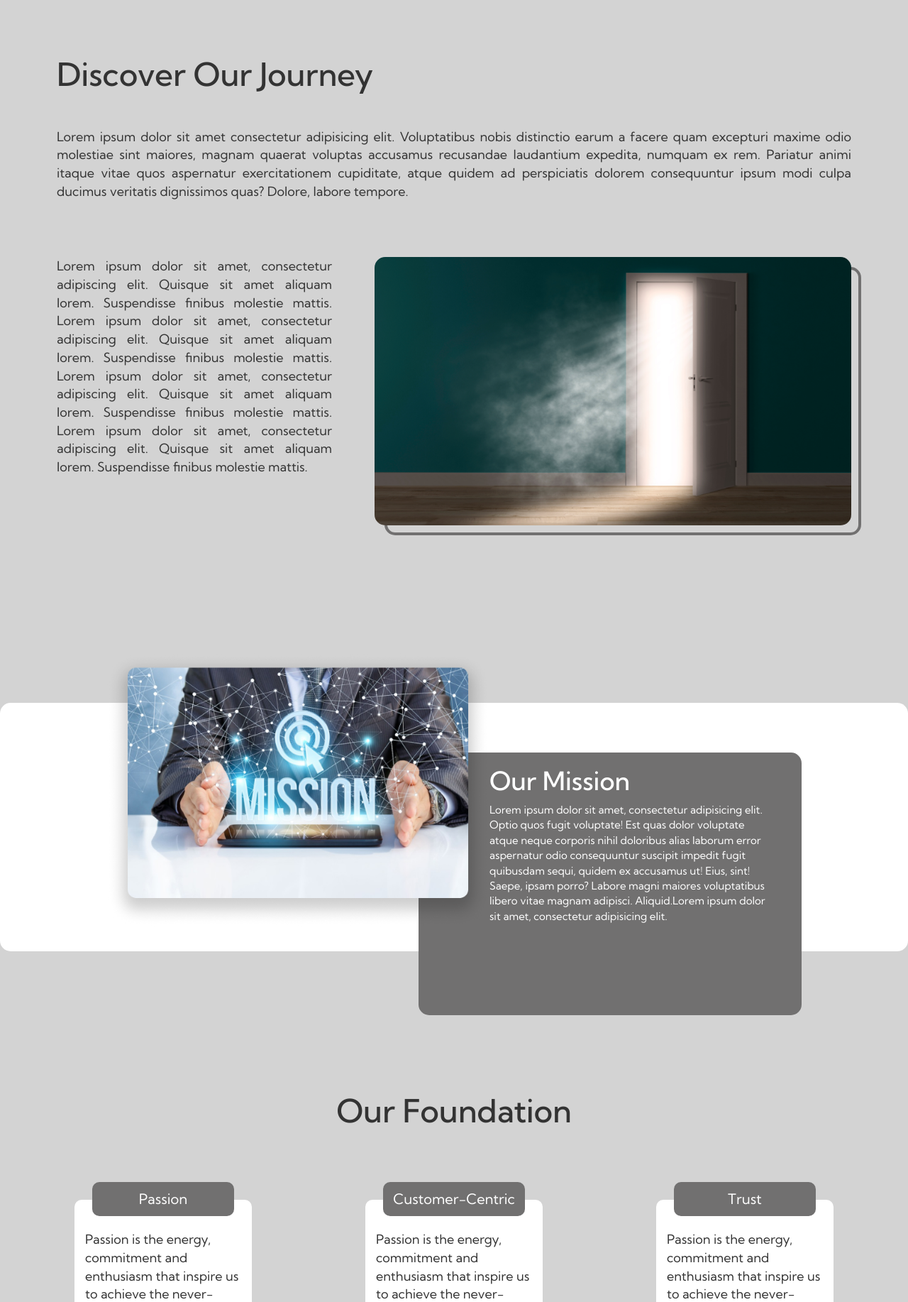
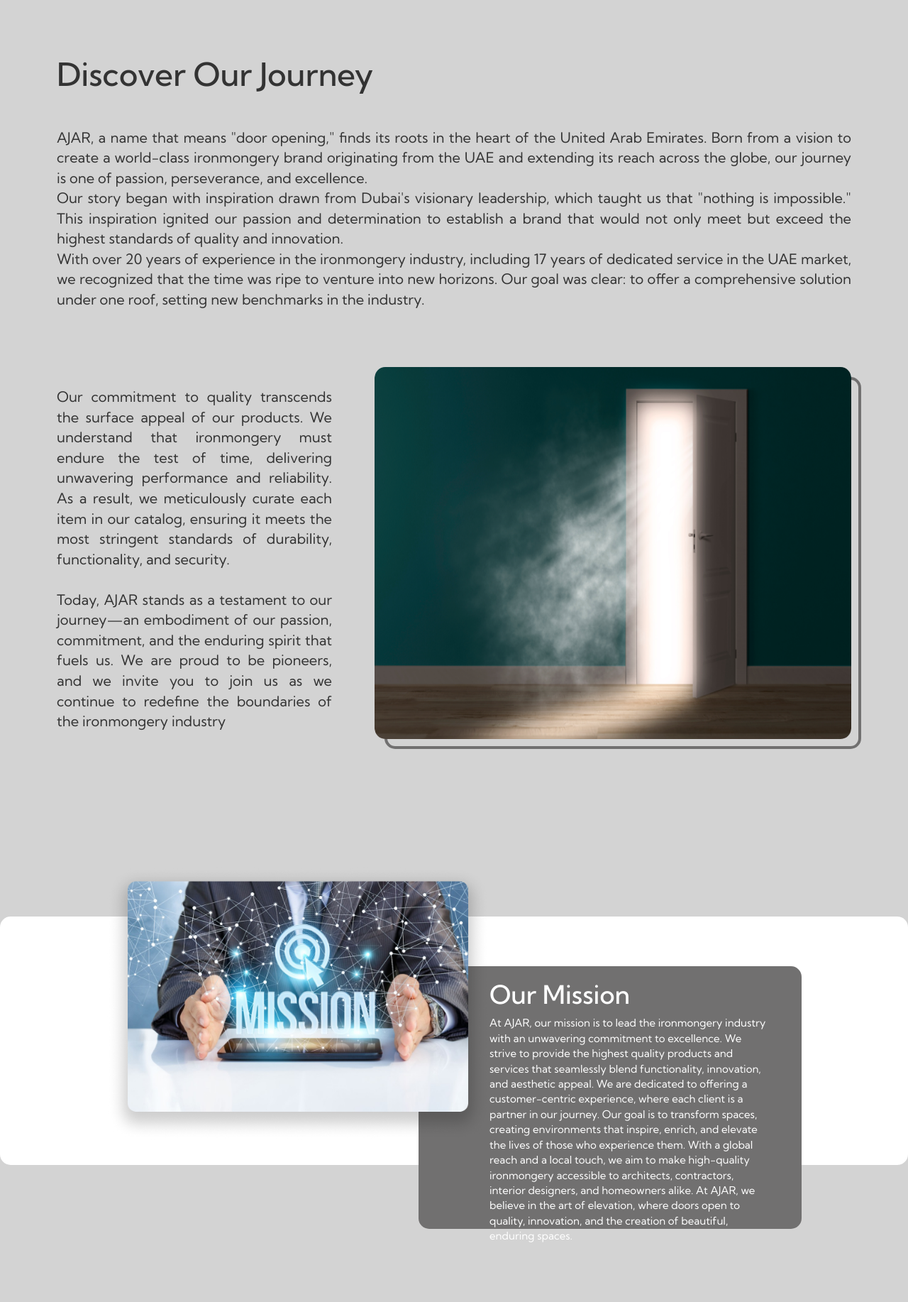
Before and after one commit to ismailbohra/Ajar-me, a CodeIgniter app: page /PHP-commerce/About/Company in a window 1280 px wide. Shown: the part 90-1924 px from the top of the page at 71% size. Run offline with CodeIgniter, Linux system fonts and the light colour scheme.

Commit message:
about us text

```diff
--- a/application/views/About/Company.php
+++ b/application/views/About/Company.php
@@ -1,4 +1,3 @@
-
 <style>
     .company-container {
         width: 100%;
@@ -22,6 +21,7 @@
     .company-heading h1 {
         font-size: 45px;
         margin-bottom: 5rem;
+
         @media screen and (max-width:800px) {
             font-size: 35px;
         }
@@ -37,7 +37,7 @@
         @media screen and (max-width:800px) {
             flex-direction: column-reverse;
             gap: 5rem;
-            margin:0rem 3rem;
+            margin: 0rem 3rem;
         }
     }
 
@@ -50,7 +50,7 @@
     }
 
     .story_text {
-        font-size: 18px;
+        font-size: 20px;
         text-align: justify;
 
         @media screen and (max-width:500px) {
@@ -69,268 +69,336 @@
         }
     }
 
-    .company-mission{
+    .company-mission {
         margin-top: 25rem;
         margin-bottom: 20rem;
+
         @media screen and (max-width:500px) {
             margin-top: 15rem;
         }
     }
-    .mission-background{
+
+    .mission-background {
         width: 100%;
-        height:350px;
-        display:flex;
+        height: 350px;
+        display: flex;
         justify-content: center;
-        background-color:white;
-        border-radius:15px;
-        position:relative;
-        padding:0rem 10rem;
+        background-color: white;
+        border-radius: 15px;
+        position: relative;
+        padding: 0rem 10rem;
+
         @media screen and (max-width:1200px) {
-            padding:0rem 3rem;
+            padding: 0rem 3rem;
+
             @media screen and (max-width:900px) {
-                padding:0rem 3rem 0rem 1rem;
+                padding: 0rem 3rem 0rem 1rem;
+
                 @media screen and (max-width:768px) {
-                    padding:0rem 3rem;
+                    padding: 0rem 3rem;
                 }
             }
         }
     }
-    .mission-img-div{
-        width:50%;
-        max-width:670px;
-        height:110%;
-        margin-top:-7rem;
-        margin-right:-10rem;
-        z-index:5;
+
+    .mission-img-div {
+        width: 50%;
+        max-width: 670px;
+        height: 110%;
+        margin-top: -7rem;
+        margin-right: -10rem;
+        z-index: 5;
+
         @media screen and (max-width:1000px) {
-            width:60%;
+            width: 60%;
+
             @media screen and (max-width:768px) {
-                margin:auto;
+                margin: auto;
                 margin-top: -18rem;
                 width: 100%;
-                position:absolute;
+                position: absolute;
             }
         }
+
         @media screen and (max-width:500px) {
-            height:80%;
+            height: 80%;
             margin-top: -10rem;
         }
     }
-    .mission-img{
-        height:100%;
-        width:100%;
+
+    .mission-img {
+        height: 100%;
+        width: 100%;
     }
-    .mission-div{
-        width:50%;
-        max-width:670px;
-        height:auto;
-        margin-top:7rem;
+
+    .mission-div {
+        width: 50%;
+        max-width: 670px;
+        height: auto;
+        margin-top: 7rem;
         margin-bottom: -9rem;
-        padding-left:10rem;
-        padding-right:5rem;
-        background-color:#717070;
-        color:white;
-        border-radius:15px;
-        font-size:15px;
+        padding-left: 10rem;
+        padding-right: 5rem;
+        background-color: #717070;
+        color: white;
+        border-radius: 15px;
+        font-size: 15px;
+
         @media screen and (max-width:1000px) {
-            padding-right:2rem;
-            width:60%;
+            padding-right: 2rem;
+            width: 60%;
+
             @media screen and (max-width:768px) {
                 width: 90%;
-                position:absolute;
-                padding:2rem 3rem;
+                position: absolute;
+                padding: 2rem 3rem;
                 margin: 0rem;
-                top:60%;
+                top: 60%;
             }
         }
     }
-    .mission-div h1{
+
+    .mission-div h1 {
         @media screen and (max-width:500px) {
-            font-size:35px;
+            font-size: 35px;
         }
     }
-    .company-foundation{
-        padding:0rem 5rem;
+
+    .company-foundation {
+        margin-top: 5rem;
+        padding: 0rem 5rem;
+
         @media screen and (max-width:400px) {
-            padding:0rem;
+            padding: 0rem;
         }
     }
-    .foundation-heading{
+
+    .foundation-heading {
         margin-bottom: 5rem;
     }
-    .foundation-heading h1{
-        font-size:45px;
-        text-align:center;
+
+    .foundation-heading h1 {
+        font-size: 45px;
+        text-align: center;
+
         @media screen and (max-width:500px) {
-            padding-top:10rem;
-            font-size:35px;
+            padding-top: 10rem;
+            font-size: 35px;
+
             @media screen and (max-width:350px) {
-                padding-top:25rem;
+                padding-top: 25rem;
             }
         }
     }
-    .foundation-cards{
+
+    .foundation-cards {
         display: grid;
         grid-template-columns: repeat(auto-fill, minmax(280px, 1fr));
         place-items: center;
         gap: 5rem;
         margin-top: 5rem;
-        max-width:1260px;
-        margin:auto;
+        max-width: 1260px;
+        margin: auto;
+
         @media screen and (max-width:1200px) {
             grid-template-columns: repeat(auto-fill, minmax(250px, 1fr));
         }
     }
-    .foundation-card{
-        background-color:white;
-        border-radius:1rem;
-        width:250px;
+
+    .foundation-card {
+        background-color: white;
+        border-radius: 1rem;
+        width: 250px;
         margin-top: 5rem;
     }
-    .foundation-card-heading{
-        width:200px;
-        border-radius:1rem;
-        background-color:#717070;
-        padding:1rem 0rem;
-        text-align:center;
-        color:white;
-        margin:auto;
-        font-size:20px;
-        margin-top:-2.5rem;
+
+    .foundation-card-heading {
+        width: 200px;
+        border-radius: 1rem;
+        background-color: #717070;
+        padding: 1rem 0rem;
+        text-align: center;
+        color: white;
+        margin: auto;
+        font-size: 20px;
+        margin-top: -2.5rem;
     }
-    .foundation-card-body{
-        padding:2rem 1.5rem 10rem 1.5rem;
-        font-size:18px;
+
+    .foundation-card-body {
+        padding: 2rem 1.5rem 10rem 1.5rem;
+        font-size: 18px;
     }
-    .company-founder{
+
+    .company-founder {
         margin-top: 15rem;
     }
-    .founder-heading{
-        margin-left:5rem;
+
+    .founder-heading {
+        margin-left: 5rem;
         margin-bottom: 15rem;
+
         @media screen and (max-width:500px) {
-            margin-left:2rem;
-            margin-right:2rem;
+            margin-left: 2rem;
+            margin-right: 2rem;
         }
     }
-    .founder-heading h1{
-        font-size:45px;
+
+    .founder-heading h1 {
+        font-size: 45px;
+
         @media screen and (max-width:500px) {
-            text-align:center;
-            font-size:35px;
+            text-align: center;
+            font-size: 35px;
         }
     }
-    .founder-div{
-        width:60%;
-        display:flex;
-        background-color:white;
-        border-radius:2rem;
+
+    .founder-div {
+        width: 60%;
+        display: flex;
+        background-color: white;
+        border-radius: 2rem;
         margin-bottom: 15rem;
-        min-height:300px;
+        min-height: 300px;
+
         @media screen and (max-width:1200px) {
-            width:70%;
+            width: 70%;
+
             @media screen and (max-width:768px) {
-                flex-direction:column;
+                flex-direction: column;
                 width: 80%;
             }
         }
     }
-    .founder-img-div{
-        border:5px solid #717070;
-        border-radius:2rem;
-        height:320px;
-        @media screen and (max-width:768px) {
-            width:100%;
-        }
-    }
-    .founder-img{
-        height:100%;
-        object-fit:cover;
-        border-radius:2rem;
+
+    .founder-img-div {
+        border: 5px solid #717070;
+        border-radius: 2rem;
+        height: 320px;
+
         @media screen and (max-width:768px) {
             width: 100%;
         }
     }
-    .founder-text{
-        padding:2rem;
-        display:flex;
-        align-items: center;
-        font-size:18px;
-        @media screen and (max-width:1000px) {
-            font-size:15px;
+
+    .founder-img {
+        height: 100%;
+        object-fit: cover;
+        border-radius: 2rem;
+
+        @media screen and (max-width:768px) {
+            width: 100%;
         }
     }
-    .founder-text p{
-        margin:0;
-    }
-    .even-founder{
-        margin-left:auto;
-    }
-    .odd-founder{
-        @media screen and (max-width:768px) {
-            flex-direction:column-reverse;
+
+    .founder-text {
+        padding: 2rem;
+        display: flex;
+        align-items: center;
+        font-size: 18px;
+
+        @media screen and (max-width:1000px) {
+            font-size: 15px;
         }
     }
-    .even-founder .founder-img-div{
-        margin-top:-5rem;
-        margin-left:-15rem;
+
+    .founder-text p {
+        margin: 0;
+    }
+
+    .even-founder {
+        margin-left: auto;
+    }
+
+    .odd-founder {
+        @media screen and (max-width:768px) {
+            flex-direction: column-reverse;
+        }
+    }
+
+    .even-founder .founder-img-div {
+        margin-top: -5rem;
+        margin-left: -15rem;
+
         @media screen and (max-width:768px) {
             margin-left: -3rem;
         }
     }
-    .even-founder .founder-img{
-        margin-top:-1rem;
+
+    .even-founder .founder-img {
+        margin-top: -1rem;
         margin-left: -3rem;
-        margin-right:1rem;
+        margin-right: 1rem;
+
         @media screen and (max-width:768px) {
             margin-left: -2rem;
         }
     }
-    .odd-founder .founder-img-div{
+
+    .odd-founder .founder-img-div {
         margin-top: -5rem;
         margin-right: -15rem;
+
         @media screen and (max-width:768px) {
             margin-left: 3rem;
         }
     }
-    .odd-founder .founder-img{
-        margin-top:-1rem;
+
+    .odd-founder .founder-img {
+        margin-top: -1rem;
         margin-right: -3rem;
-        margin-left:1rem;
-        @media screen and (max-width:768px) {
-        }
+        margin-left: 1rem;
+
+        @media screen and (max-width:768px) {}
     }
 </style>
 <div class="company-container">
     <div class="company-heading">
         <h1>Discover Our Journey</h1>
-        <p class="story_text">Lorem ipsum dolor sit amet consectetur adipisicing elit. Voluptatibus nobis distinctio
-            earum a facere quam
-            excepturi maxime odio molestiae sint maiores, magnam quaerat voluptas accusamus recusandae laudantium
-            expedita, numquam ex rem. Pariatur animi itaque vitae quos aspernatur exercitationem cupiditate, atque
-            quidem ad perspiciatis dolorem consequuntur ipsum modi culpa ducimus veritatis dignissimos quas? Dolore,
-            labore tempore.</p>
+        <p class="story_text">AJAR, a name that means "door opening," finds its roots in the heart of the United Arab
+            Emirates. Born from a vision to create a world-class ironmongery brand originating from the UAE and
+            extending its reach across the globe, our journey is one of passion, perseverance, and excellence.<br />
+
+            Our story began with inspiration drawn from Dubai's visionary leadership, which taught us that "nothing is
+            impossible." This inspiration ignited our passion and determination to establish a brand that would not only
+            meet but exceed the highest standards of quality and innovation.<br />
+
+            With over 20 years of experience in the ironmongery industry, including 17 years of dedicated service in the
+            UAE market, we recognized that the time was ripe to venture into new horizons. Our goal was clear: to offer
+            a comprehensive solution under one roof, setting new benchmarks in the industry.</p>
     </div>
     <div class="story_block">
-        <p class="story_text">Lorem ipsum dolor sit amet, consectetur adipiscing elit. Quisque sit amet aliquam lorem.
-            Suspendisse finibus
-            molestie mattis. Lorem ipsum dolor sit amet, consectetur adipiscing elit. Quisque sit amet aliquam lorem.
-            Suspendisse finibus molestie mattis.
-            Lorem ipsum dolor sit amet, consectetur adipiscing elit. Quisque sit amet aliquam lorem.
-            Suspendisse finibus
-            molestie mattis. Lorem ipsum dolor sit amet, consectetur adipiscing elit. Quisque sit amet aliquam lorem.
-            Suspendisse finibus molestie mattis.
+        <p class="story_text">
+            <br/>
+            Our commitment to quality transcends the surface appeal of our products. We understand
+            that ironmongery must
+            endure the test of time, delivering unwavering performance and reliability. As a result, we meticulously
+            curate each item in our catalog, ensuring it meets the most stringent standards of durability,
+            functionality, and security.
+            <br />
+            <br />
+
+            Today, AJAR stands as a testament to our journey—an embodiment of our passion, commitment, and the enduring
+            spirit that fuels us. We are proud to be pioneers, and we invite you to join us as we continue to redefine
+            the boundaries of the ironmongery industry
         </p>
         <img src="<?php echo base_url('/assets/story_first.png') ?>" alt="certificate">
     </div>
     <div class="company-mission">
         <div class="mission-background">
             <div class="mission-img-div">
-                <img src="<?php echo base_url('/assets/company-mission.png') ?>" alt="company mission" class="mission-img">
+                <img src="<?php echo base_url('/assets/company-mission.png') ?>" alt="company mission"
+                    class="mission-img">
             </div>
             <div class="mission-div">
                 <h1>Our Mission</h1>
-                <p>Lorem ipsum dolor sit amet, consectetur adipisicing elit. Optio quos fugit voluptate! Est quas dolor voluptate atque neque corporis nihil doloribus alias laborum error aspernatur odio consequuntur suscipit impedit fugit quibusdam sequi, quidem ex accusamus ut! Eius, sint! Saepe, ipsam porro? Labore magni maiores voluptatibus libero vitae magnam adipisci. Aliquid.Lorem ipsum dolor sit amet, consectetur adipisicing elit. </p>
+                <p>At AJAR, our mission is to lead the ironmongery industry with an unwavering commitment to excellence.
+                    We strive to provide the highest quality products and services that seamlessly blend functionality,
+                    innovation, and aesthetic appeal. We are dedicated to offering a customer-centric experience, where
+                    each client is a partner in our journey. Our goal is to transform spaces, creating environments that
+                    inspire, enrich, and elevate the lives of those who experience them. With a global reach and a local
+                    touch, we aim to make high-quality ironmongery accessible to architects, contractors, interior
+                    designers, and homeowners alike. At AJAR, we believe in the art of elevation, where doors open to
+                    quality, innovation, and the creation of beautiful, enduring spaces. </p>
             </div>
         </div>
     </div>
@@ -344,7 +412,8 @@
                     Passion
                 </div>
                 <div class="foundation-card-body">
-                    Passion is the energy, commitment and enthusiasm that inspire us to achieve the never-ending pursuit of excellence.
+                    Passion is the energy, commitment and enthusiasm that inspire us to achieve the never-ending pursuit
+                    of excellence.
                 </div>
             </div>
             <div class="foundation-card">
@@ -352,7 +421,8 @@
                     Customer-Centric
                 </div>
                 <div class="foundation-card-body">
-                    Passion is the energy, commitment and enthusiasm that inspire us to achieve the never-ending pursuit of excellence.
+                    Passion is the energy, commitment and enthusiasm that inspire us to achieve the never-ending pursuit
+                    of excellence.
                 </div>
             </div>
             <div class="foundation-card">
@@ -360,7 +430,8 @@
                     Trust
                 </div>
                 <div class="foundation-card-body">
-                    Passion is the energy, commitment and enthusiasm that inspire us to achieve the never-ending pursuit of excellence.
+                    Passion is the energy, commitment and enthusiasm that inspire us to achieve the never-ending pursuit
+                    of excellence.
                 </div>
             </div>
         </div>
@@ -375,14 +446,20 @@
             </div>
             <div class="founder-text">
                 <p>
-                    Lorem ipsum dolor, sit amet consectetur adipisicing elit. Expedita ut ducimus doloremque autem soluta asperiores incidunt veritatis nam ab facere est commodi veniam sit dolores consequatur possimus iure recusandae magni quis numquam porro, voluptates vel! Corrupti velit totam delectus nemo molestiae nostrum veritatis, nobis quod blanditiis laborum, autem et sed!
+                    Lorem ipsum dolor, sit amet consectetur adipisicing elit. Expedita ut ducimus doloremque autem
+                    soluta asperiores incidunt veritatis nam ab facere est commodi veniam sit dolores consequatur
+                    possimus iure recusandae magni quis numquam porro, voluptates vel! Corrupti velit totam delectus
+                    nemo molestiae nostrum veritatis, nobis quod blanditiis laborum, autem et sed!
                 </p>
             </div>
         </div>
         <div class="founder-div odd-founder">
             <div class="founder-text">
                 <p>
-                    Lorem ipsum dolor, sit amet consectetur adipisicing elit. Expedita ut ducimus doloremque autem soluta asperiores incidunt veritatis nam ab facere est commodi veniam sit dolores consequatur possimus iure recusandae magni quis numquam porro, voluptates vel! Corrupti velit totam delectus nemo molestiae nostrum veritatis, nobis quod blanditiis laborum, autem et sed!
+                    Lorem ipsum dolor, sit amet consectetur adipisicing elit. Expedita ut ducimus doloremque autem
+                    soluta asperiores incidunt veritatis nam ab facere est commodi veniam sit dolores consequatur
+                    possimus iure recusandae magni quis numquam porro, voluptates vel! Corrupti velit totam delectus
+                    nemo molestiae nostrum veritatis, nobis quod blanditiis laborum, autem et sed!
                 </p>
             </div>
             <div class="founder-img-div">
```
